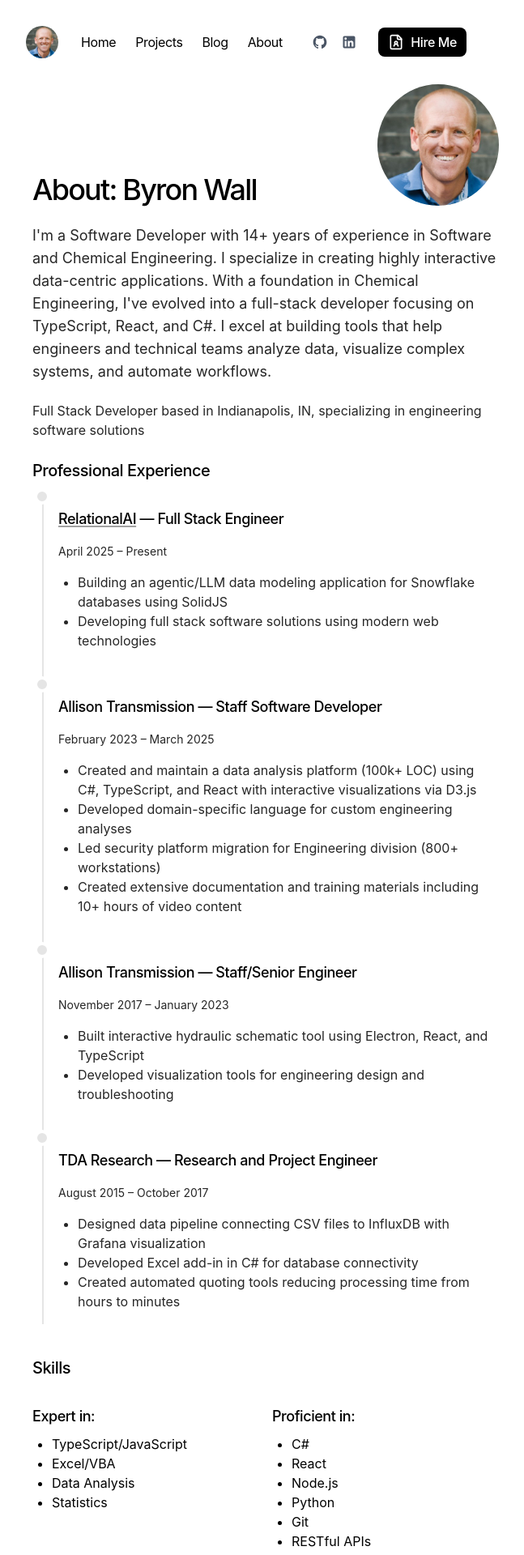
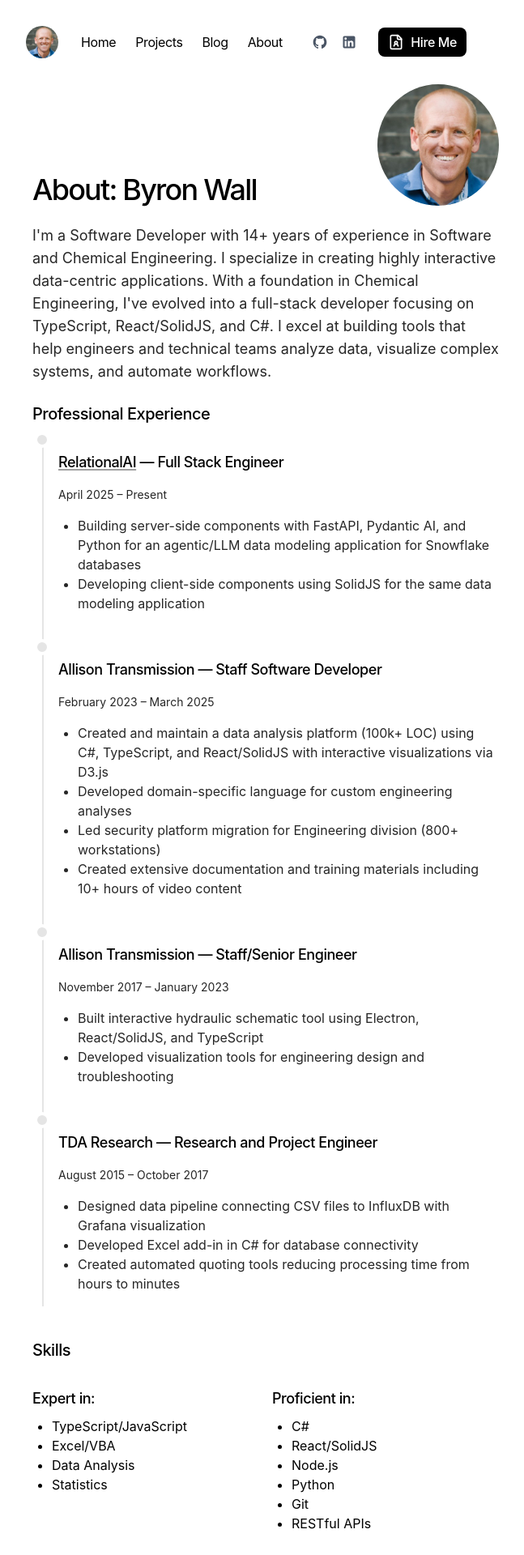
Before and after one commit to byronwall/wall-portfolio, a Next.js app: page /about in a window 1280 px wide. Shown: the top 1920 px of the page at 81% size, without its empty margins (312-959 px from the left). Built offline with nearby package versions, Linux system fonts and the light colour scheme.

Commit message:
Update layout and content to reflect expertise in SolidJS alongside React, and enhance descriptions of current projects and technologies used.

```diff
--- a/app/about/page.tsx
+++ b/app/about/page.tsx
@@ -21,12 +21,13 @@ export default function AboutPage() {
       children: (
         <ul>
           <li>
-            Building an agentic/LLM data modeling application for Snowflake
-            databases using SolidJS
+            Building server-side components with FastAPI, Pydantic AI, and
+            Python for an agentic/LLM data modeling application for Snowflake
+            databases
           </li>
           <li>
-            Developing full stack software solutions using modern web
-            technologies
+            Developing client-side components using SolidJS for the same data
+            modeling application
           </li>
         </ul>
       ),
@@ -38,7 +39,8 @@ export default function AboutPage() {
         <ul>
           <li>
             Created and maintain a data analysis platform (100k+ LOC) using C#,
-            TypeScript, and React with interactive visualizations via D3.js
+            TypeScript, and React/SolidJS with interactive visualizations via
+            D3.js
           </li>
           <li>
             Developed domain-specific language for custom engineering analyses
@@ -60,8 +62,8 @@ export default function AboutPage() {
       children: (
         <ul>
           <li>
-            Built interactive hydraulic schematic tool using Electron, React,
-            and TypeScript
+            Built interactive hydraulic schematic tool using Electron,
+            React/SolidJS, and TypeScript
           </li>
           <li>
             Developed visualization tools for engineering design and
@@ -111,14 +113,9 @@ export default function AboutPage() {
           Chemical Engineering. I specialize in creating highly interactive
           data-centric applications. With a foundation in Chemical Engineering,
           I've evolved into a full-stack developer focusing on TypeScript,
-          React, and C#. I excel at building tools that help engineers and
-          technical teams analyze data, visualize complex systems, and automate
-          workflows.
-        </p>
-
-        <p className="mb-8">
-          Full Stack Developer based in Indianapolis, IN, specializing in
-          engineering software solutions
+          React/SolidJS, and C#. I excel at building tools that help engineers
+          and technical teams analyze data, visualize complex systems, and
+          automate workflows.
         </p>
 
         <h3>Professional Experience</h3>
@@ -140,7 +137,7 @@ export default function AboutPage() {
             <h4>Proficient in:</h4>
             <ul>
               <li>C#</li>
-              <li>React</li>
+              <li>React/SolidJS</li>
               <li>Node.js</li>
               <li>Python</li>
               <li>Git</li>
--- a/app/layout.tsx
+++ b/app/layout.tsx
@@ -15,11 +15,11 @@ export const metadata: Metadata = {
     template: "%s | Byron Wall",
   },
   description:
-    "Software engineer with expertise in TypeScript, React, and data visualization. Currently working as a Hydraulic and Fluid Systems Engineer at Allison Transmission.",
+    "Software engineer with expertise in TypeScript, React/SolidJS, and data visualization. Currently working as a Hydraulic and Fluid Systems Engineer at Allison Transmission.",
   openGraph: {
     title: "Byron Wall",
     description:
-      "Software engineer with expertise in TypeScript, React, and data visualization. Currently working as a Hydraulic and Fluid Systems Engineer at Allison Transmission.",
+      "Software engineer with expertise in TypeScript, React/SolidJS, and data visualization. Currently working as a Hydraulic and Fluid Systems Engineer at Allison Transmission.",
     url: baseUrl,
     siteName: "Byron Wall",
     locale: "en_US",
--- a/app/page.tsx
+++ b/app/page.tsx
@@ -21,9 +21,9 @@ export default function Home() {
           >
             RelationalAI
           </a>
-          , where I'm building an agentic/LLM data modeling application for
+          , where we're building an agentic/LLM data modeling application for
           Snowflake databases using SolidJS. My preferred stack includes
-          TypeScript, SolidJS, and SolidStart. I previously used React, C#, and
+          TypeScript, SolidJS, and SolidStart. I previously used React/SolidJS, C#, and
           Next.js.
         </p>
 
@@ -40,7 +40,7 @@ export default function Home() {
                 <strong>Data Visualization Platform</strong>
               </Link>
               <p className="ml-6">
-                Built a 100k+ LOC platform using C#, TypeScript, and React for
+                Built a 100k+ LOC platform using C#, TypeScript, and React/SolidJS for
                 analyzing transmission testing data. Features include a custom
                 calculation DSL and interactive visualizations using custom
                 charting components (SVG + canvas).
@@ -54,7 +54,7 @@ export default function Home() {
                 <strong>Interactive Hydraulic Schematic Tool</strong>
               </Link>
               <p className="ml-6">
-                Developed an Electron-based application using React and
+                Developed an Electron-based application using React/SolidJS and
                 TypeScript for hydraulic system visualization and analysis.
                 Allows for user defined schematics with complicated logic and
                 connectivity.
@@ -78,7 +78,7 @@ export default function Home() {
             <h3 className="font-semibold mb-2">Expert</h3>
             <ul className="list-disc list-inside">
               <li>TypeScript/JavaScript</li>
-              <li>React</li>
+              <li>React/SolidJS</li>
               <li>Excel/VBA</li>
               <li>Data Analysis</li>
               <li>Data Visualization</li>
```
